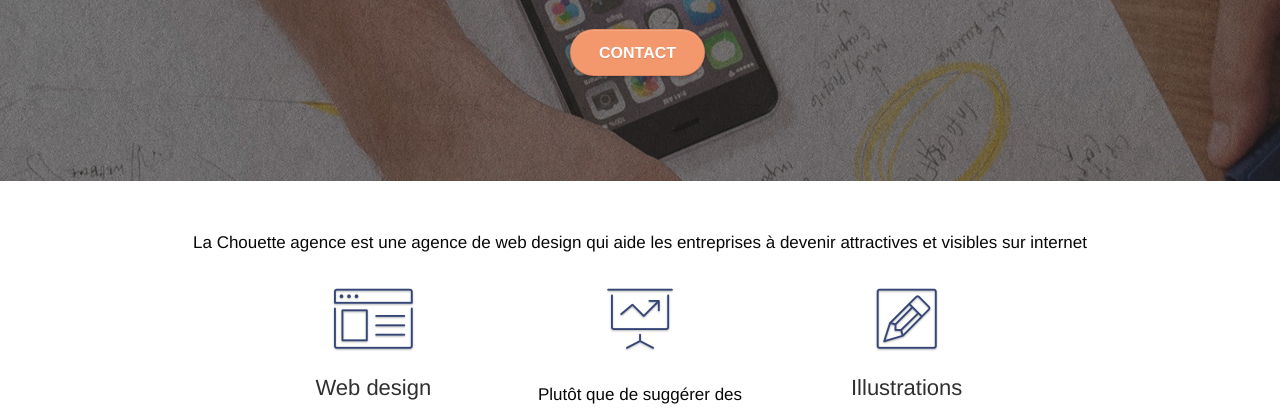
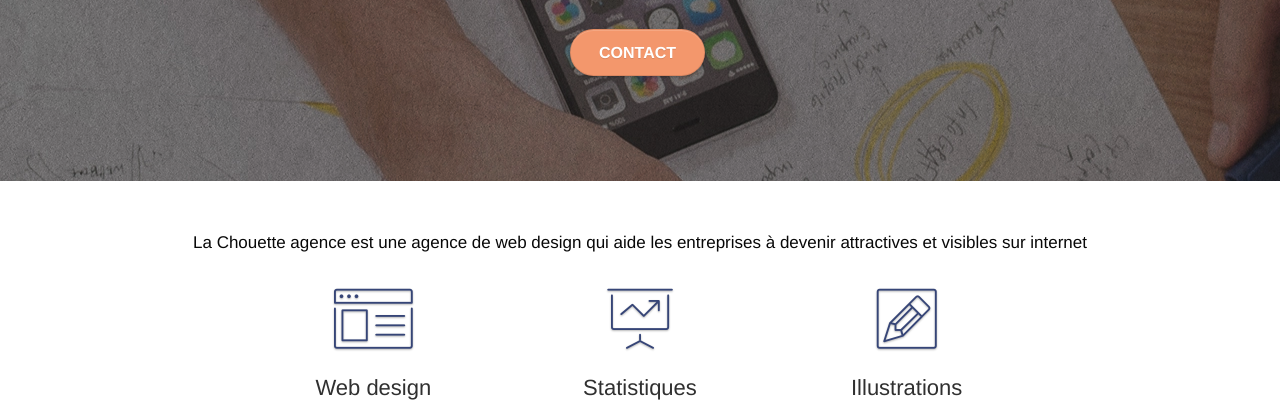
Before and after one commit to Rajerinera/Projet-4, a plain HTML site: page index.html in a window 1280 px wide. Shown: the part 351-760 px from the top of the page. Drawn offline with nearby package versions, Linux system fonts and the light colour scheme; some packages are replaced by stand-ins of ours; a script that the page names is missing.

Commit message:
modif html

```diff
--- a/index.html
+++ b/index.html
@@ -109,6 +109,7 @@
 							<span class="et-icon-presentation sm-shadow icon-dark-slate-blue icons icon-lg"></span>
 						</div>
 						<h2 class="mg-md text-center">
+							Statistiques
 						</h2>
 						<p class="text-center ">
 							Plutôt que de suggérer des designs à la mode, nous travaillerons avec vous pour comprendre
```
